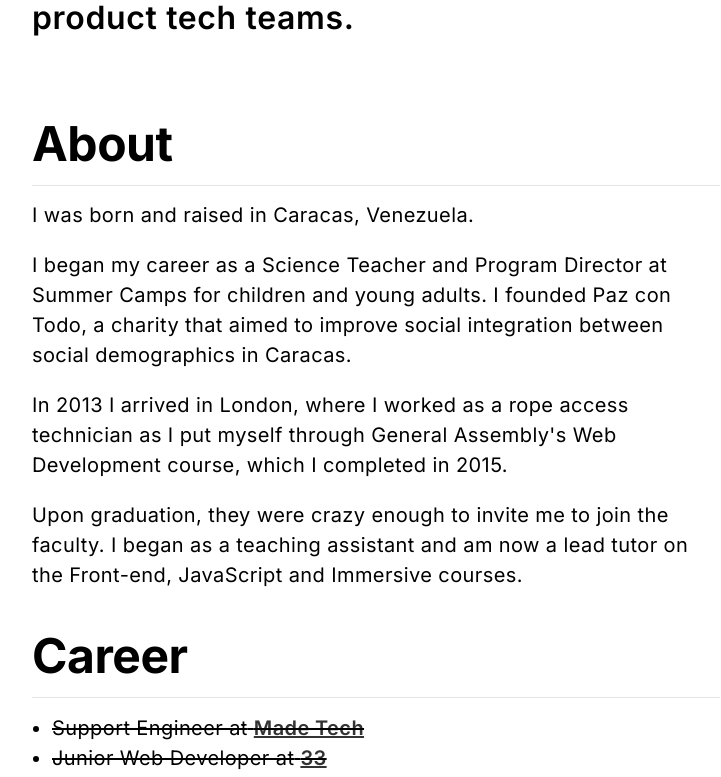
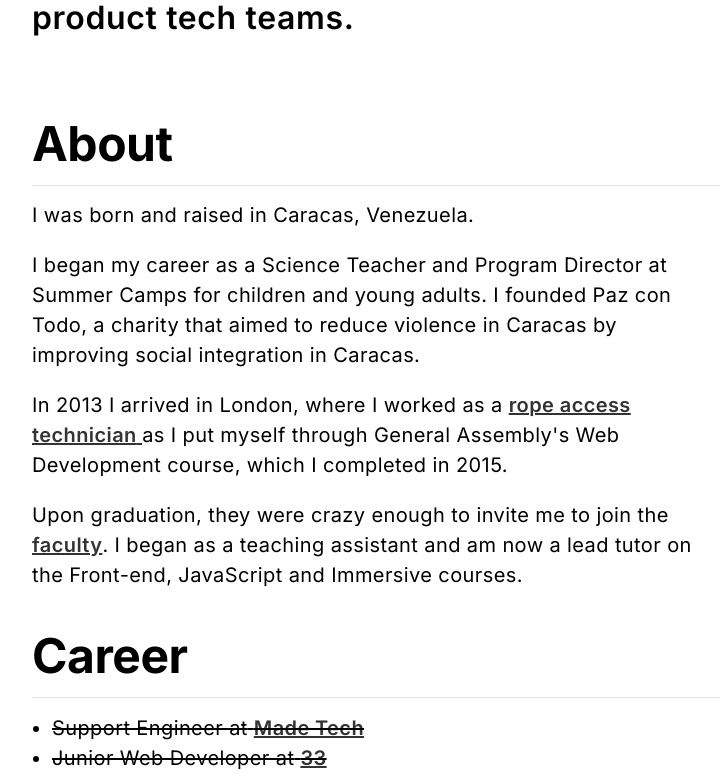
Before and after one commit to pataruco/blog, a Next.js app: page / in a window 1280 px wide. Shown: the part 555-1332 px from the top of the page, without its empty margins (138-859 px from the left). Built offline with nearby package versions, Linux system fonts and the light colour scheme.

Commit message:
Add links to GA and RAT

```diff
--- a/src/app/page.tsx
+++ b/src/app/page.tsx
@@ -40,20 +40,30 @@ export default function Home() {
         <p>
           I began my career as a Science Teacher and Program Director at Summer
           Camps for children and young adults. I founded Paz con Todo, a charity
-          that aimed to improve social integration between social demographics
-          in Caracas.
+          that aimed to reduce violence in Caracas by improving social
+          integration in Caracas.
         </p>
 
         <p>
-          In 2013 I arrived in London, where I worked as a rope access
-          technician as I put myself through General Assembly's Web Development
-          course, which I completed in 2015.
+          In 2013 I arrived in London, where I worked as a{' '}
+          <a
+            href='https://www.theguardian.com/artanddesign/2015/jul/20/hanging-by-thread-rats-keep-skyscrapers-standing'
+            target='_blank'
+            rel='noreferrer'
+          >
+            rope access technician{' '}
+          </a>{' '}
+          as I put myself through General Assembly's Web Development course,
+          which I completed in 2015.
         </p>
 
         <p>
-          Upon graduation, they were crazy enough to invite me to join the
-          faculty. I began as a teaching assistant and am now a lead tutor on
-          the Front-end, JavaScript and Immersive courses.
+          Upon graduation, they were crazy enough to invite me to join the{' '}
+          <a href='https://generalassemb.ly/instructors/pedro-martin/7012'>
+            faculty
+          </a>
+          . I began as a teaching assistant and am now a lead tutor on the
+          Front-end, JavaScript and Immersive courses.
         </p>
       </div>
       <div className='content'>
```
